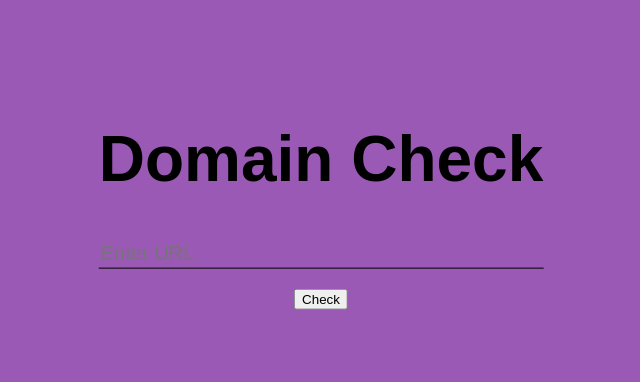
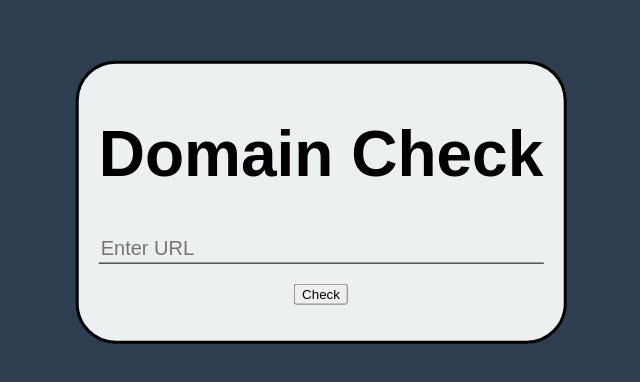
Before and after one commit to AussieGuy0/domaincheck, a website: page public/index.html in a window 1280 px wide. Shown: the part 198-580 px from the top of the page, without its empty margins (319-959 px from the left). Drawn offline with Linux system fonts and the light colour scheme.

Commit message:
Improve styling

```diff
--- a/public/index.html
+++ b/public/index.html
@@ -4,7 +4,7 @@
 </head>
 
 <body>
-<div class="center-block">
+<div class="center-block domain-check-block">
     <h1 class="title">Domain Check</h1>
     <form method="get" action="/checkDomain" id="domain-check-form">
         <input id="domain-name" type="text" name="domain" placeholder="Enter URL">
--- a/public/stylesheets/styles.css
+++ b/public/stylesheets/styles.css
@@ -1,7 +1,7 @@
 html, body {
     height: 90%;
     font-family: arial, sans-serif;
-    background-color: #9b59b6
+    background-color: #2c3e50;
 }
 
 .center-block {
@@ -22,6 +22,13 @@ html, body {
     font-size: 400%;
 }
 
+.domain-check-block {
+    background: #ecf0f1;
+    padding: 10px 20px 20px;
+    border-radius: 40px;
+    border: solid;
+}
+
 #domain-check-form input {
     width: 100%;
     height: 30px;
```
